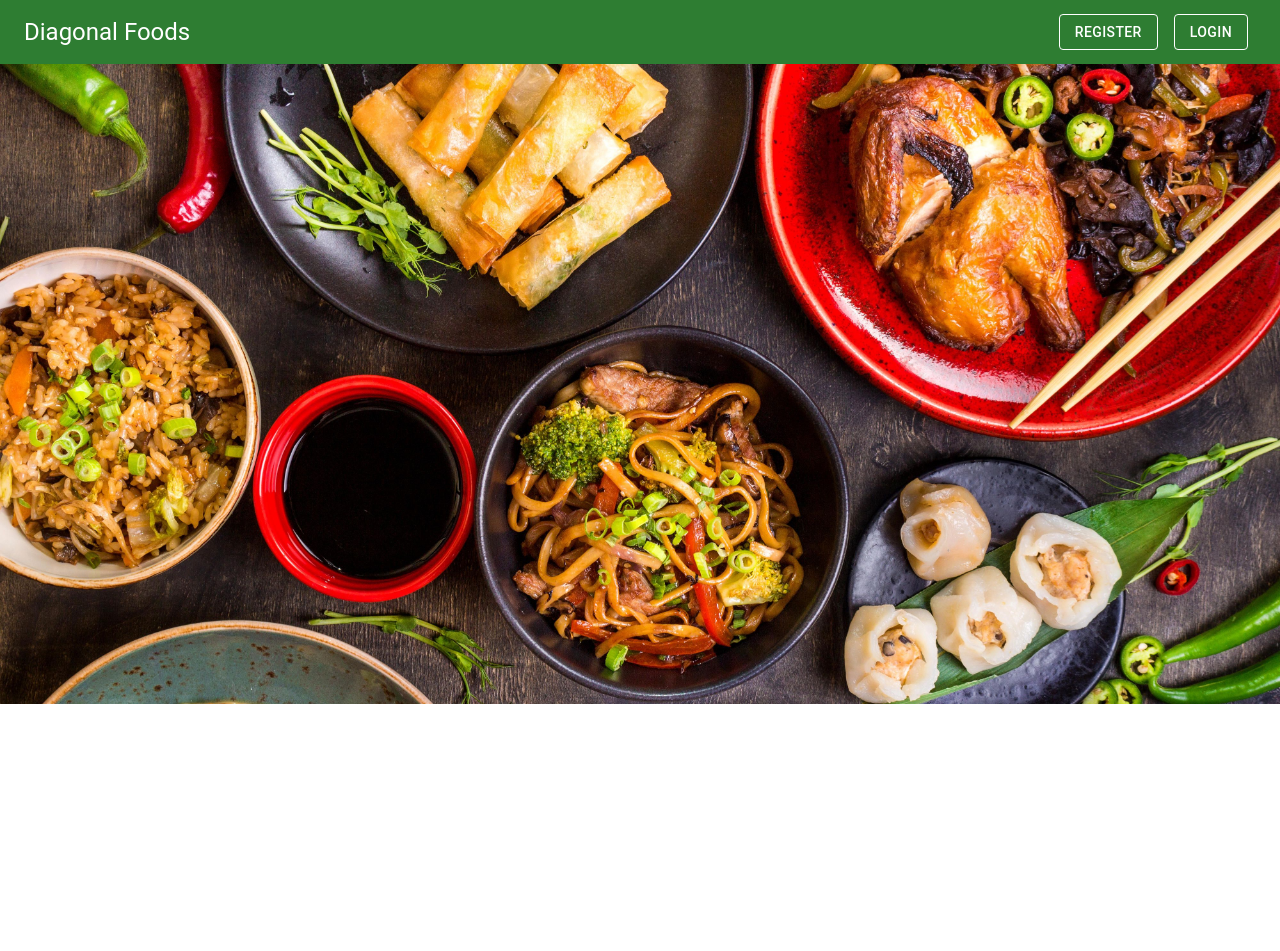
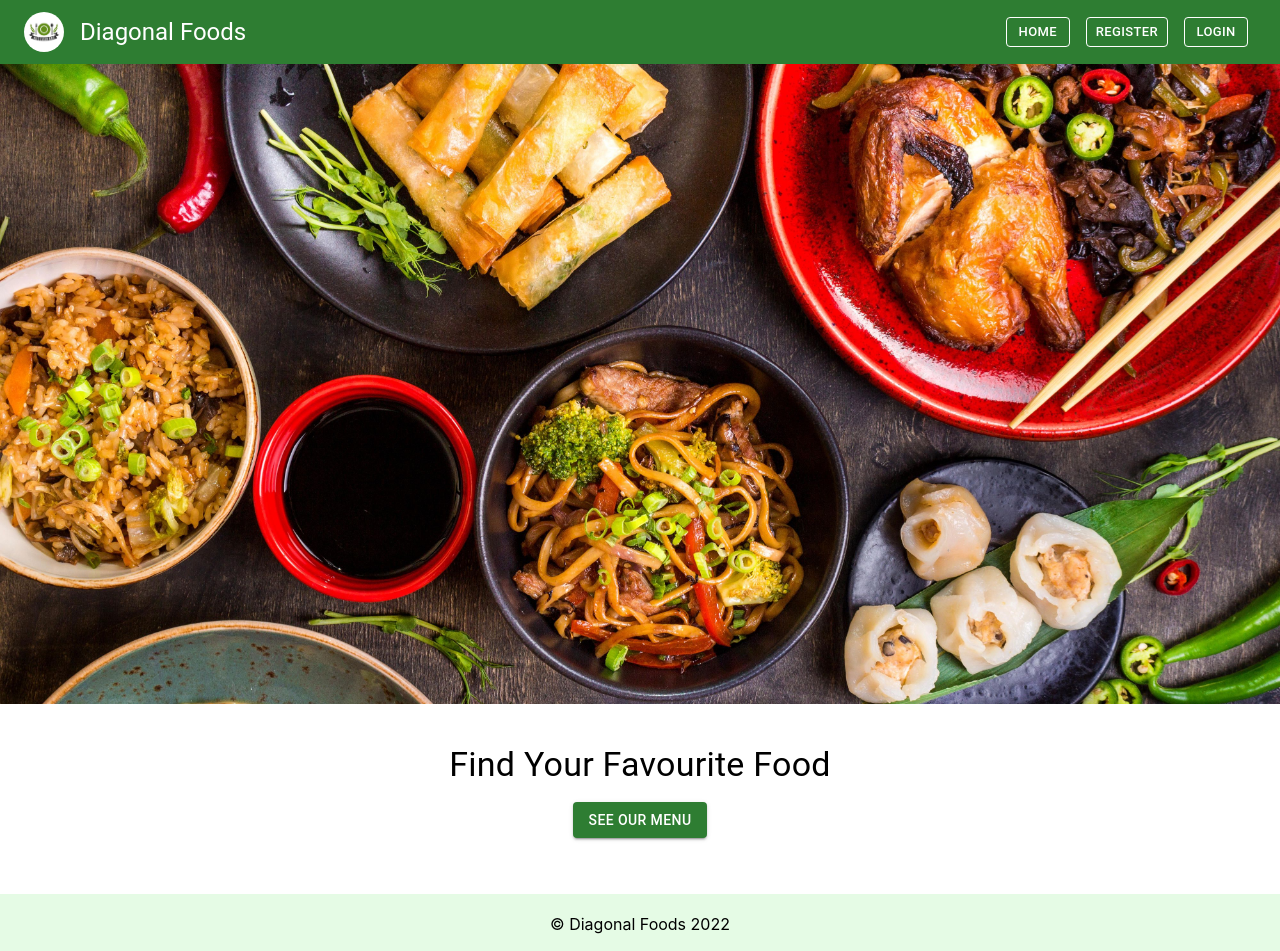
Before and after one commit to sauzzon/Diagonal, a React (Create React App) app in the folder Task 1 - Create/menuapp/: page / in a window 1280 px wide. Shown: the top 951 px of the page. Before the commit the page ends 800 px from the top, so only its background shows below. Built offline with nearby package versions, Linux system fonts and the light colour scheme.

Commit message:
landing page created

```diff
--- a/Task 1 - Create/menuapp/src/App.js
+++ b/Task 1 - Create/menuapp/src/App.js
@@ -7,6 +7,7 @@ import Menu from "./pages/menu";
 import Orders from "./pages/orders";
 import NotFound from "./pages/notfound";
 import AppBar from "./components/appbar";
+import Footer from "./components/footer";
 
 const App = () => {
   return (
@@ -21,6 +22,7 @@ const App = () => {
         <Route path="/orders" element={<Orders />} />
         <Route path="*" element={<NotFound />} />
       </Routes>
+      <Footer></Footer>
     </BrowserRouter>
   );
 };
--- a/Task 1 - Create/menuapp/src/components/appbar.js
+++ b/Task 1 - Create/menuapp/src/components/appbar.js
@@ -4,19 +4,47 @@ import Box from "@mui/material/Box";
 import Toolbar from "@mui/material/Toolbar";
 import Typography from "@mui/material/Typography";
 import Button from "@mui/material/Button";
+import { Avatar } from "@mui/material";
+import logo from "../utils/images/logo.jpg";
+import { Link } from "react-router-dom";
 
 export default function ButtonAppBar() {
   return (
     <Box sx={{ flexGrow: 1 }}>
       <AppBar position="static" color="success">
         <Toolbar>
+          <Avatar sx={{ mr: 2 }} src={logo}></Avatar>
           <Typography variant="h5" component="div" sx={{ flexGrow: 1 }}>
             Diagonal Foods
           </Typography>
-          <Button sx={{ m: 1 }} color="inherit" variant="outlined">
+          <Button
+            component={Link}
+            to="/"
+            sx={{ m: 1 }}
+            color="inherit"
+            variant="outlined"
+            size="small"
+          >
+            Home
+          </Button>
+          <Button
+            component={Link}
+            to="/register"
+            sx={{ m: 1 }}
+            color="inherit"
+            variant="outlined"
+            size="small"
+          >
             Register
           </Button>
-          <Button sx={{ m: 1 }} color="inherit" variant="outlined">
+          <Button
+            component={Link}
+            to="/login"
+            sx={{ m: 1 }}
+            color="inherit"
+            variant="outlined"
+            size="small"
+          >
             Login
           </Button>
         </Toolbar>
--- /dev/null
+++ b/Task 1 - Create/menuapp/src/components/footer.js
@@ -0,0 +1,15 @@
+const Footer = () => {
+  return (
+    <div
+      style={{
+        backgroundColor: "#e5fbe5",
+        textAlign: "center",
+        padding: "20px 0 20px 0",
+      }}
+    >
+      © Diagonal Foods 2022
+    </div>
+  );
+};
+
+export default Footer;
--- a/Task 1 - Create/menuapp/src/pages/landing.css
+++ b/Task 1 - Create/menuapp/src/pages/landing.css
@@ -6,3 +6,8 @@
     text-align: center;
     color: white;
   }
+
+  .content{
+    padding: 5vh;
+    text-align: center;
+  }
--- a/Task 1 - Create/menuapp/src/pages/landing.js
+++ b/Task 1 - Create/menuapp/src/pages/landing.js
@@ -1,7 +1,26 @@
 import "./landing.css";
-
+import { Typography, Button } from "@mui/material";
+import { Link } from "react-router-dom";
 const Landing = () => {
-  return <section className="section1"></section>;
+  return (
+    <>
+      <section className="section1"></section>
+      <section className="content">
+        <Typography variant="h4" color="black">
+          Find Your Favourite Food
+        </Typography>
+        <Button
+          component={Link}
+          to="/menu"
+          sx={{ m: 2 }}
+          variant="contained"
+          color="success"
+        >
+          See Our Menu
+        </Button>
+      </section>
+    </>
+  );
 };
 
 export default Landing;
```
Also changed, not shown: Task 1 - Create/menuapp/src/utils/images/logo.jpg (added).
